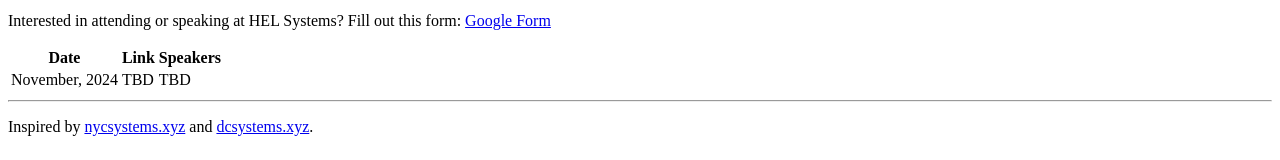
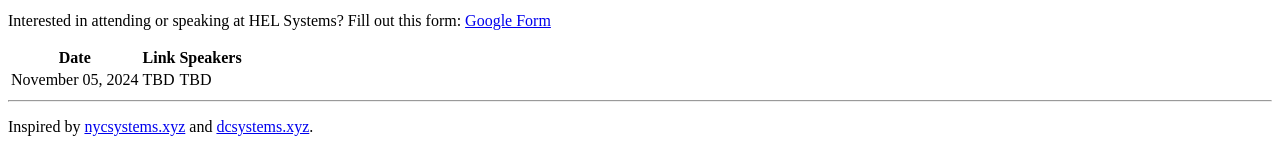
Before and after one commit to penberg/helsystems, a plain HTML site: page index.html in a window 1280 px wide. Shown: the part 331-491 px from the top of the page. Drawn offline with Linux system fonts and the light colour scheme.

Commit message:
Update schedule

```diff
--- a/index.html
+++ b/index.html
@@ -41,7 +41,7 @@
             </thead>
             <tbody>
                 <tr>
-                    <td>November, 2024</td>
+                    <td>November 05, 2024</td>
                     <td>TBD</td>
                     <td>TBD</td>
                 </tr>
```
